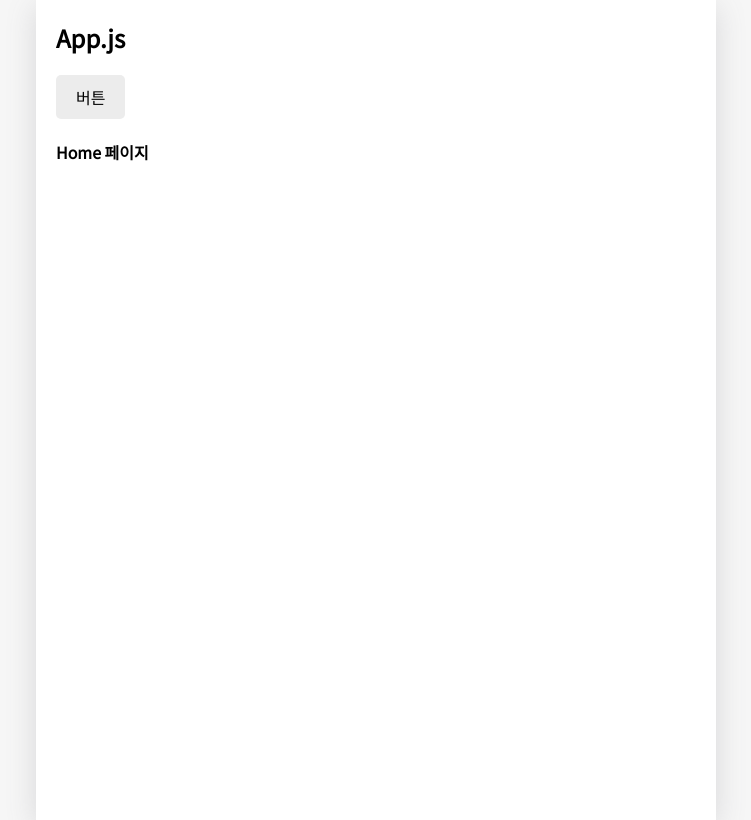
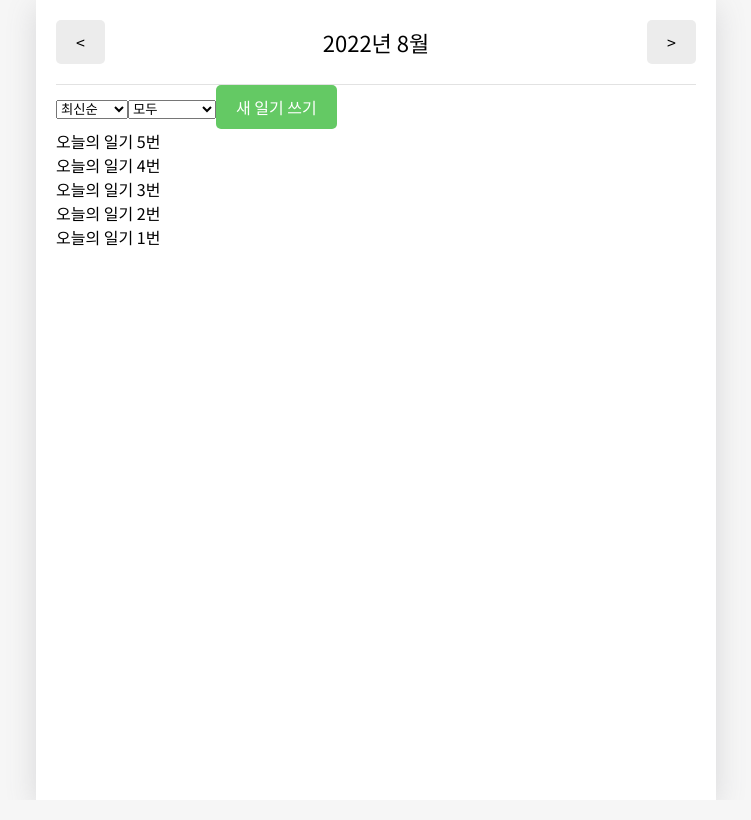
Before and after one commit to rwony/react, a React (Create React App) app in the folder react-emotion-diary2/: page / in a window 1280 px wide. Shown: the whole page, without its empty margins (264-1015 px from the left). Built offline with nearby package versions, Linux system fonts and the light colour scheme.

Commit message:
Add files via upload

```diff
--- a/react-emotion-diary2/src/App.css
+++ b/react-emotion-diary2/src/App.css
@@ -58,3 +58,35 @@ body {
   background-color: #fd565f;
   color: #fff;
 }
+
+/* MyHeader */
+header {
+  display: flex;
+  align-items: center;
+  padding: 20px 0px;
+  border-bottom: 1px solid #e2e2e2;
+}
+
+header > div {
+  display: flex;
+}
+
+header .head_text {
+  width: 50%;
+  font-size: 22px;
+  justify-content: center;
+}
+
+header .head_btn_left {
+  width: 25%;
+  justify-content: start;
+}
+
+header .head_btn_right {
+  width: 25%;
+  justify-content: end;
+}
+
+header button {
+  font-family: "Open Sans", sans-serif;
+}
--- a/react-emotion-diary2/src/App.js
+++ b/react-emotion-diary2/src/App.js
@@ -1,22 +1,117 @@
+import React, { useReducer, useRef } from "react";
+import { BrowserRouter, Route, Routes } from "react-router-dom";
+
 import "./App.css";
-
-import { BrowserRouter, Route, Routes } from "react-router-dom";
 
 import Home from "./pages/Home";
 import New from "./pages/New";
 import Edit from "./pages/Edit";
 import Diary from "./pages/Diary";
 
-// components
-import MyButton from "./components/MyButton";
+const reducer = (state, action) => {
+  let newState = [];
+  switch (action.type) {
+    case "INIT": {
+      return action.data;
+    }
+    case "CREATE": {
+      newState = [...action.data, ...state];
+      break;
+    }
+    case "REMOVE": {
+      newState = state.filter((it) => it.id !== action.targetId);
+      break;
+    }
+    case "EDIT": {
+      newState = state.map((it) =>
+        it.id === action.data.id ? { ...action.data } : it
+      );
+      break;
+    }
+    default:
+      return state;
+  }
+
+  return newState;
+};
+
+export const DiaryStateContext = React.createContext();
+export const DiaryDispatchContext = React.createContext();
+
+const dummyData = [
+  {
+    id: 1,
+    emotion: 1,
+    content: "오늘의 일기 1번",
+    date: 1660110853431,
+  },
+  {
+    id: 2,
+    emotion: 2,
+    content: "오늘의 일기 2번",
+    date: 1660110853631,
+  },
+  {
+    id: 3,
+    emotion: 3,
+    content: "오늘의 일기 3번",
+    date: 1660110853710,
+  },
+  {
+    id: 4,
+    emotion: 4,
+    content: "오늘의 일기 4번",
+    date: 1660110853715,
+  },
+  {
+    id: 5,
+    emotion: 5,
+    content: "오늘의 일기 5번",
+    date: 1660110853811,
+  },
+];
 
 function App() {
+  const [data, dispatch] = useReducer(reducer, dummyData);
+  const dataId = useRef(0); // data의 id
+
+  // CREATE
+  const onCreate = (date, content, emotion) => {
+    dispatch({
+      type: "CREATE",
+      data: {
+        id: dataId.current,
+        date: new Date(date).getTime(),
+        content,
+        emotion,
+      },
+    });
+    dataId.current++;
+  };
+
+  // REMOVE
+  const onRemove = (targetId) => {
+    dispatch({ type: "REMOVE", targetId });
+  };
+
+  // EDIT
+  const onEdit = (targetId, date, content, emotion) => {
+    dispatch({
+      type: "EDIT",
+      data: {
+        id: targetId,
+        date: new Date(date).getTime(),
+        content,
+        emotion,
+      },
+    });
+  };
+
   return (
+    <DiaryStateContext.Provider value={data}>
+      <DiaryDispatchContext.Provider value={{ onCreate, onEdit, onRemove }}>
         <BrowserRouter>
           <div className="App">
-        <h2>App.js</h2>
-
-        <MyButton text={"버튼"} type={"default"} onClick={() => alert(1)} />
             <Routes>
               <Route path="/" element={<Home />} />
               <Route path="/new" element={<New />} />
@@ -25,6 +120,8 @@ function App() {
             </Routes>
           </div>
         </BrowserRouter>
+      </DiaryDispatchContext.Provider>
+    </DiaryStateContext.Provider>
   );
 }
 
--- /dev/null
+++ b/react-emotion-diary2/src/components/DiaryList.js
@@ -0,0 +1,81 @@
+import { useState } from "react";
+import MyButton from "./MyButton";
+
+const sortOptionList = [
+  { value: "latest", name: "최신순" },
+  { value: "oldest", name: "오래된순" },
+];
+
+const filterOptionList = [
+  { value: "all", name: "모두" },
+  { value: "good", name: "좋은 감정만" },
+  { value: "bad", name: "나쁜 감정만" },
+];
+
+const ControlMenu = ({ value, onChange, optionList }) => {
+  return (
+    <select value={value} onChange={(e) => onChange(e.target.value)}>
+      {optionList.map((it, idx) => (
+        <option key={idx} value={it.value}>
+          {it.name}
+        </option>
+      ))}
+    </select>
+  );
+};
+
+const DiaryList = ({ diaryList }) => {
+  // 정렬 기준 저장
+  const [sortType, setSortType] = useState("latest");
+  const [filter, setFilter] = useState("all");
+
+  const getProcessedDiaryList = () => {
+    // 필터 함수
+    const filterCallBack = (item) => {
+      if (filter === "good") {
+        return parseInt(item.emotion) <= 3;
+      } else {
+        return parseInt(item.emotion) > 3;
+      }
+    };
+
+    // 비교 함수
+    const compare = (a, b) => {
+      if (sortType === "latest") {
+        return parseInt(b.date) - parseInt(a.date);
+      } else {
+        return parseInt(a.date) - parseInt(b.date);
+      }
+    };
+
+    const copyList = JSON.parse(JSON.stringify(diaryList));
+    const filteredList =
+      filter === "all" ? copyList : copyList.filter((it) => filterCallBack(it));
+    const sortedList = filteredList.sort(compare);
+
+    return sortedList;
+  };
+
+  return (
+    <div>
+      <ControlMenu
+        value={sortType}
+        onChange={setSortType}
+        optionList={sortOptionList}
+      />
+      <ControlMenu
+        value={filter}
+        onChange={setFilter}
+        optionList={filterOptionList}
+      />
+      <MyButton text={"새 일기 쓰기"} type={"positive"} />
+      {getProcessedDiaryList().map((it) => (
+        <div key={it.id}>{it.content}</div>
+      ))}
+    </div>
+  );
+};
+
+DiaryList.defaultProps = { diaryList: [] };
+
+export default DiaryList;
--- a/react-emotion-diary2/src/components/MyButton.js
+++ b/react-emotion-diary2/src/components/MyButton.js
@@ -1,7 +1,9 @@
 const MyButton = ({ text, type, onClick }) => {
+  const btnType = ["positive", "negative"].includes(type) ? type : "default";
+
   return (
     <button
-      className={["MyButton", `MyButton_${type}`].join(" ")}
+      className={["MyButton", `MyButton_${btnType}`].join(" ")}
       onClick={onClick}
     >
       {text}
--- /dev/null
+++ b/react-emotion-diary2/src/components/MyHeader.js
@@ -0,0 +1,11 @@
+const MyHeader = ({ headText, leftChild, rightChild }) => {
+  return (
+    <header>
+      <div className="head_btn_left">{leftChild}</div>
+      <div className="head_text">{headText}</div>
+      <div className="head_btn_right">{rightChild}</div>
+    </header>
+  );
+};
+
+export default MyHeader;
--- a/react-emotion-diary2/src/pages/Home.js
+++ b/react-emotion-diary2/src/pages/Home.js
@@ -1,7 +1,66 @@
+import { useContext, useEffect, useState } from "react";
+
+import { DiaryStateContext } from "../App";
+
+import MyHeader from "./../components/MyHeader";
+import MyButton from "./../components/MyButton";
+import DiaryList from "../components/DiaryList";
+
 const Home = () => {
+  const diaryList = useContext(DiaryStateContext);
+
+  const [data, setData] = useState([]);
+
+  // 날짜 저장
+  const [curDate, setCurDate] = useState(new Date());
+  const headText = `${curDate.getFullYear()}년 ${curDate.getMonth() + 1}월`;
+
+  // 해당 월(curDate)에 해당되는 다이어리 정보만 가져와야 하기 때문에 useEffect사용
+  useEffect(() => {
+    if (diaryList.length > 0) {
+      const firstDay = new Date(
+        curDate.getFullYear(),
+        curDate.getMonth(),
+        1
+      ).getTime(); // 해당 월의 1일
+      const lastDay = new Date(
+        curDate.getFullYear(),
+        curDate.getMonth() + 1,
+        0,
+        23,
+        59,
+        59
+      ).getTime(); // 해당 월의 1일
+
+      setData(
+        diaryList.filter((it) => firstDay <= it.date && it.date <= lastDay)
+      );
+    }
+  }, [diaryList, curDate]);
+
+  // 월 증가 함수
+  const increaseMonth = () => {
+    setCurDate(
+      new Date(curDate.getFullYear(), curDate.getMonth() + 1, curDate.getDate())
+    );
+  };
+
+  // 월 감소 함수
+  const decreaseMonth = () => {
+    setCurDate(
+      new Date(curDate.getFullYear(), curDate.getMonth() - 1, curDate.getDate())
+    );
+  };
+
   return (
     <div>
-      <h4>Home 페이지</h4>
+      <MyHeader
+        headText={headText}
+        leftChild={<MyButton text={"<"} onClick={decreaseMonth} />}
+        rightChild={<MyButton text={">"} onClick={increaseMonth} />}
+      />
+
+      <DiaryList diaryList={data} />
     </div>
   );
 };
```
Lines whose indentation alone changed are shown as unchanged.
